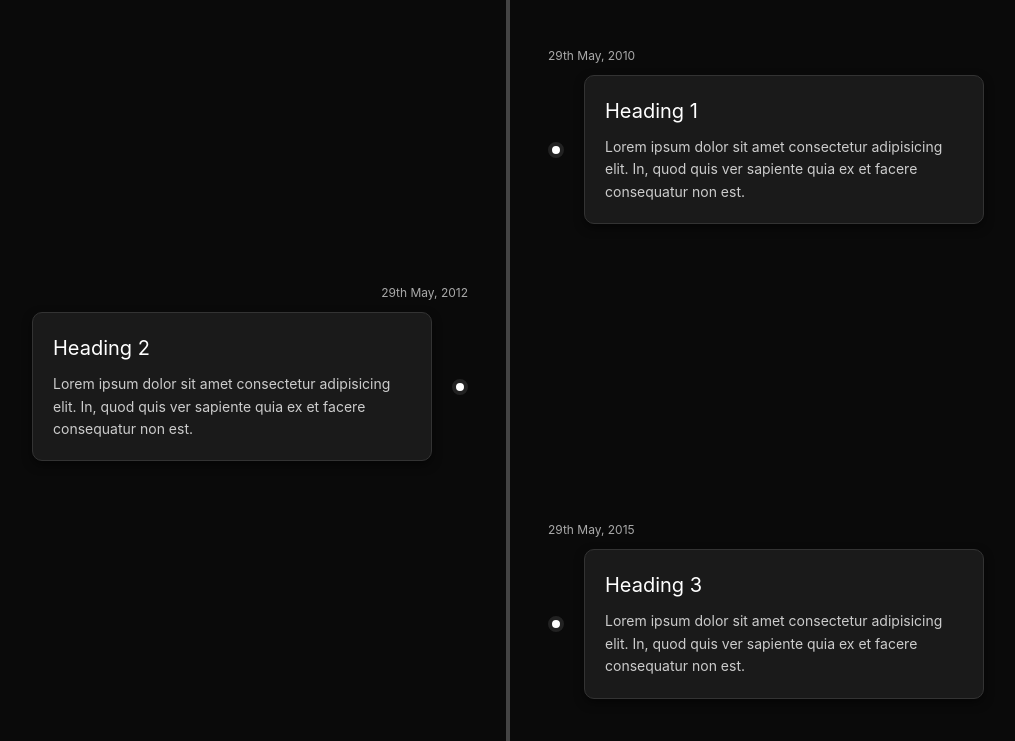
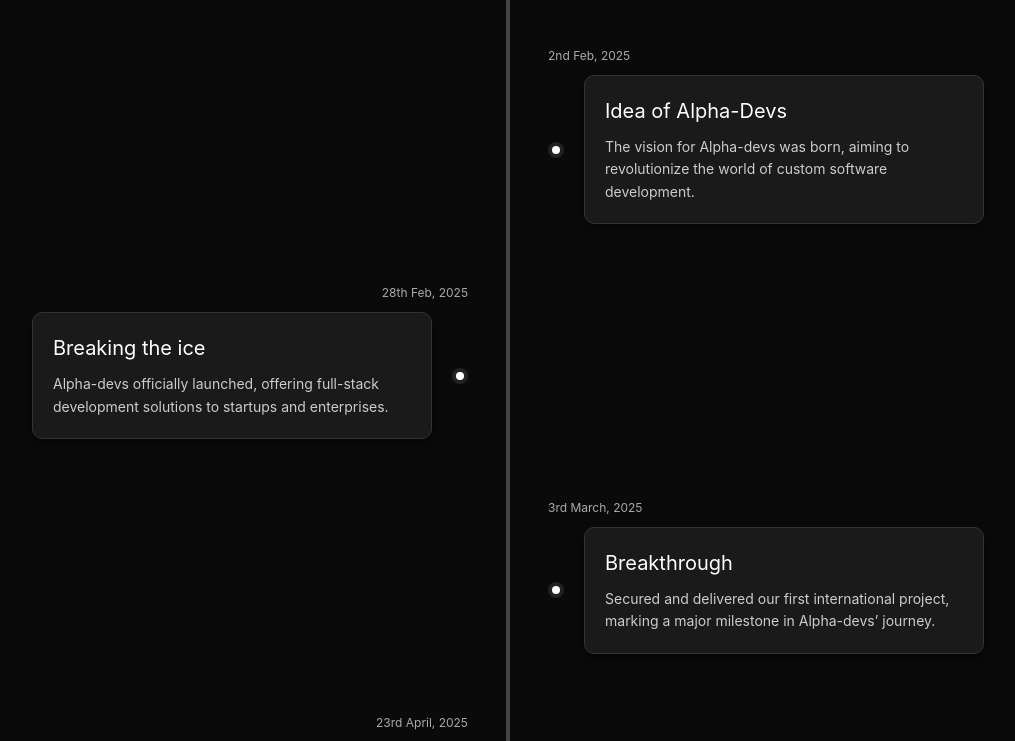
Before and after one commit to umerfarooqlaghari/Alpha-devs, a Next.js app in the folder alphadevs/: page / in a window 1280 px wide. Shown: the part 1620-2361 px from the top of the page, without its empty margins (132-1147 px from the left). Built offline with nearby package versions, Linux system fonts and the light colour scheme.

Commit message:
Updated Section content

```diff
--- a/alphadevs/src/app/Components/AboutComponent/AboutComponent.tsx
+++ b/alphadevs/src/app/Components/AboutComponent/AboutComponent.tsx
@@ -4,26 +4,27 @@ import { motion } from 'framer-motion';
 
 const timeline = [
   {
-    date: '29th May, 2010',
-    title: 'Heading 1',
-    description: 'Lorem ipsum dolor sit amet consectetur adipisicing elit. In, quod quis ver sapiente quia ex et facere consequatur non est.',
+    date: '2nd Feb, 2025',
+    title: 'Idea of Alpha-Devs',
+    description: 'The vision for Alpha-devs was born, aiming to revolutionize the world of custom software development.',
   },
   {
-    date: '29th May, 2012',
-    title: 'Heading 2',
-    description: 'Lorem ipsum dolor sit amet consectetur adipisicing elit. In, quod quis ver sapiente quia ex et facere consequatur non est.',
+    date: '28th Feb, 2025',
+    title: 'Breaking the ice',
+    description: 'Alpha-devs officially launched, offering full-stack development solutions to startups and enterprises.',
   },
   {
-    date: '29th May, 2015',
-    title: 'Heading 3',
-    description: 'Lorem ipsum dolor sit amet consectetur adipisicing elit. In, quod quis ver sapiente quia ex et facere consequatur non est.',
+    date: '3rd March, 2025',
+    title: 'Breakthrough',
+    description: 'Secured and delivered our first international project, marking a major milestone in Alpha-devs’ journey.',
   },
   {
-    date: '29th May, 2019',
-    title: 'Heading 4',
-    description: 'Lorem ipsum dolor sit amet consectetur adipisicing elit. In, quod quis ver sapiente quia ex et facere consequatur non est.',
+    date: '23rd April, 2025',
+    title: 'Team of 10',
+    description: 'Grew into a passionate team of 10 talented developers, designers, and innovators driving growth forward.',
   },
 ];
+
 
 export default function AboutComponent() {
   return (
--- a/alphadevs/src/app/Components/ServicesComponent/ServicesComponent.tsx
+++ b/alphadevs/src/app/Components/ServicesComponent/ServicesComponent.tsx
@@ -5,12 +5,12 @@ import { useRouter } from 'next/navigation';
 import { useState } from 'react';
 
 const services = [
-  { number: '01', title: 'BRANDING', subtitle: 'BRAND STRATEGY + IDENTITY', right: '& BEST SELLER BRAND TO SOCIAL', link: '/services/branding' },
-  { number: '02', title: 'PACKAGING', subtitle: 'DESIGN', right: '', link: '/services/packaging' },
-  { number: '03', title: 'SOCIAL MEDIA', subtitle: 'MONTHLY DESIGN + MANAGEMENT', right: '', link: '/services/social-media' },
-  { number: '04', title: 'TEMPLATES', subtitle: 'CUSTOMIZED TEMPLATES FOR SOCIAL MEDIA', right: '', link: '/services/templates' },
-  { number: '05', title: 'WEB DESIGN', subtitle: 'SQUARESPACE, SHOPIFY & WORDPRESS', right: '& BEST SELLER #5DAY BRAND TO WEB', link: '/services/web-design' },
-  { number: '06', title: 'MONTHLY DESIGN', subtitle: 'SUPPORT FOR REGULAR DESIGN WORK', right: '', link: '/services/monthly-design' },
+  { number: '01', title: 'WEB DEVELOPMENT', subtitle: 'EXPERTISE IN ALL TECH STACKS', right: 'MOST AQUIRED SERVICE', link: '/services/branding' },
+  { number: '02', title: 'MOBILE DEVELOPMENT', subtitle: 'MOBILE DEVELOPMENT IOS AND GOOGLE PLAY', right: '', link: '/services/packaging' },
+  { number: '03', title: 'SOFTWARE CONSULTANCY', subtitle: 'SOFTWARE, PRODUCT & ARCHITECTURE CONSULTATION', right: 'MOST POPULAR SERVICE', link: '/services/social-media' },
+  { number: '04', title: 'SHOPIFY & WORDPRESS', subtitle: 'CUSTOMIZED NO-CODE E-COMMERCE STORES', right: '', link: '/services/templates' },
+  { number: '05', title: 'WEB DESIGN AND UI/UX', subtitle: 'UI/UX CUSTOM DESIGING & WIREFRAMING', right: '', link: '/services/web-design' },
+  { number: '06', title: 'AI, ML & DEEP LEARNING', subtitle: 'EXPERT LEVEL AI INTEGRATION', right: '', link: '/services/monthly-design' },
 ];
 
 export default function ServicesComponent() {
@@ -33,11 +33,9 @@ export default function ServicesComponent() {
           whileHover={{ scale: 1.02 }}
           onClick={() => handleClick(s.link, idx)}
         >
-          {/* Always rendered */}
           <div className={`${styles.overlay} ${activeIndex === idx ? styles.showOverlay : ''}`}></div>
 
           <div className={styles.left}>
-            <span className={styles.number}>({s.number})</span>
             <div>
               <h3>{s.title}</h3>
               <p>{s.subtitle}</p>
```
